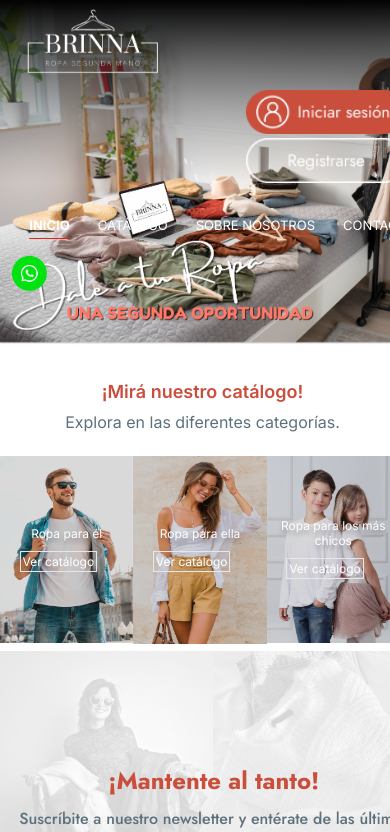
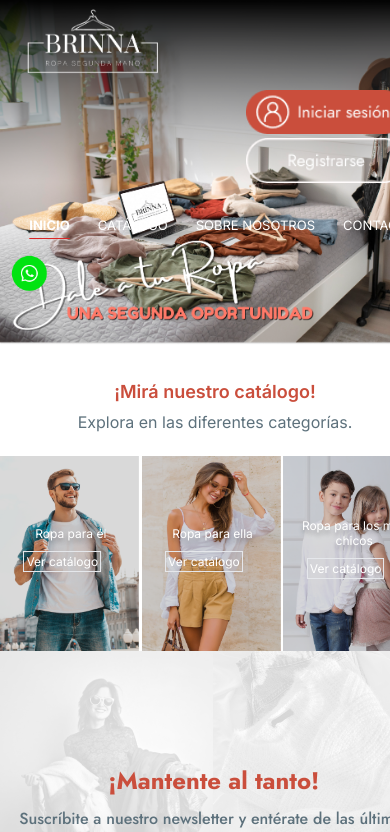
Before and after one commit to CeciliaBPerdomo/Brinna, a Next.js app: page / in a window 390 px wide. Shown: the top 832 px of the page. Built offline with nearby package versions, Linux system fonts and the light colour scheme.

Commit message:
Responsive catalogo block

```diff
--- a/src/components/LandingPage/Catalogos/catalogo.css
+++ b/src/components/LandingPage/Catalogos/catalogo.css
@@ -95,7 +95,8 @@
     }
 
     .catalogo {
-        width: 400px;
+        width: 425px;
+        display: block;
     }
 
 }
```
